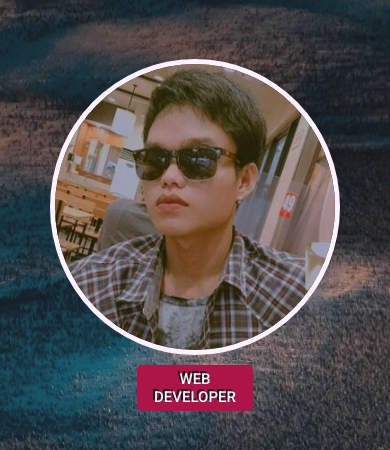
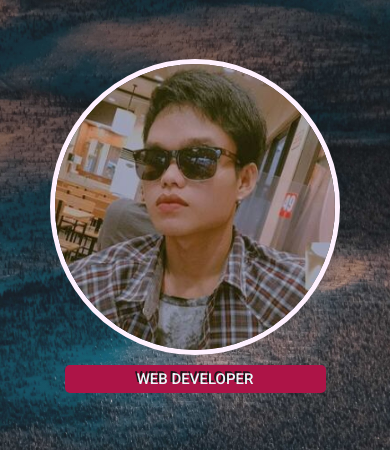
Before and after one commit to syjem/Jemuel-Web-Developer, a plain HTML site: page index.html in a window 390 px wide. Shown: the part 111-561 px from the top of the page. Drawn offline with Linux system fonts and the light colour scheme.

Commit message:
title 90%

```diff
--- a/css/style.css
+++ b/css/style.css
@@ -343,4 +343,8 @@ ul li:hover {
     font-size: 20px;
     width: 100%;
   }
+
+  .title {
+    width: 90%;
+  }
 }
```
